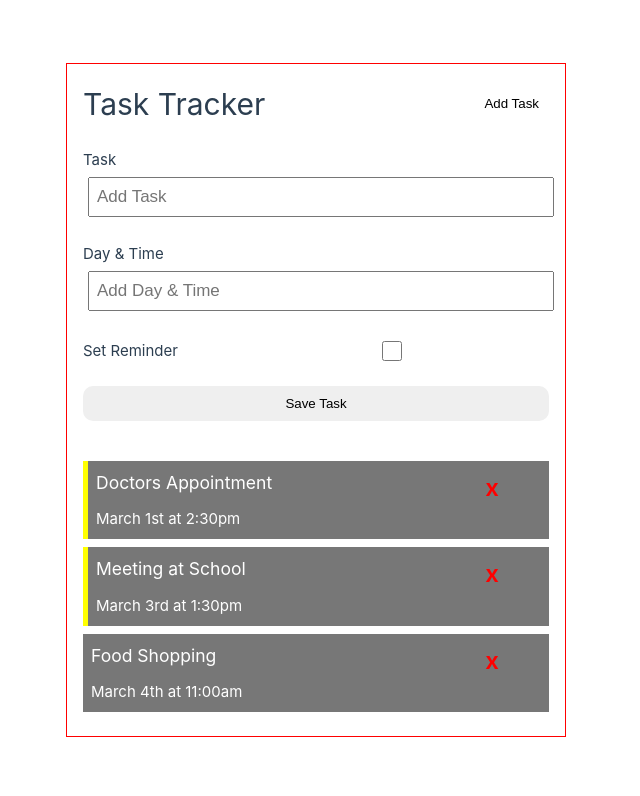
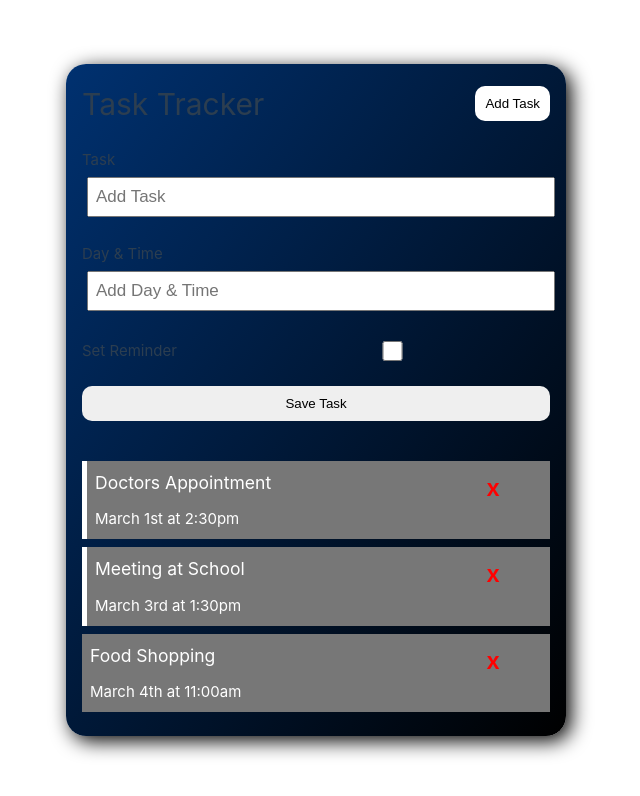
Before and after one commit to krownlesskev/vue-task-tracker, a Vue app: page / in a window 1280 px wide. Shown: the top 796 px of the page, without its empty margins (324-964 px from the left). Built offline with nearby package versions, Linux system fonts and the light colour scheme.

Commit message:
added styling to container

```diff
--- a/src/App.vue
+++ b/src/App.vue
@@ -75,9 +75,11 @@ export default {
 }
 
 .container {
-  border: 1px solid red;
+  border-radius: 20px;
   padding: 1rem;
   width: 500px;
+  background-image: linear-gradient(to bottom right, #003170, rgb(0, 0, 0));
+  box-shadow: 5px 5px 20px #000;
 }
 
 .btn {
--- a/src/components/Task.vue
+++ b/src/components/Task.vue
@@ -30,7 +30,7 @@ export default {
 }
 
 .task.reminder {
-    border-left: 5px solid yellow;
+    border-left: 5px solid #fff;
 }
 
 h3 {
```
